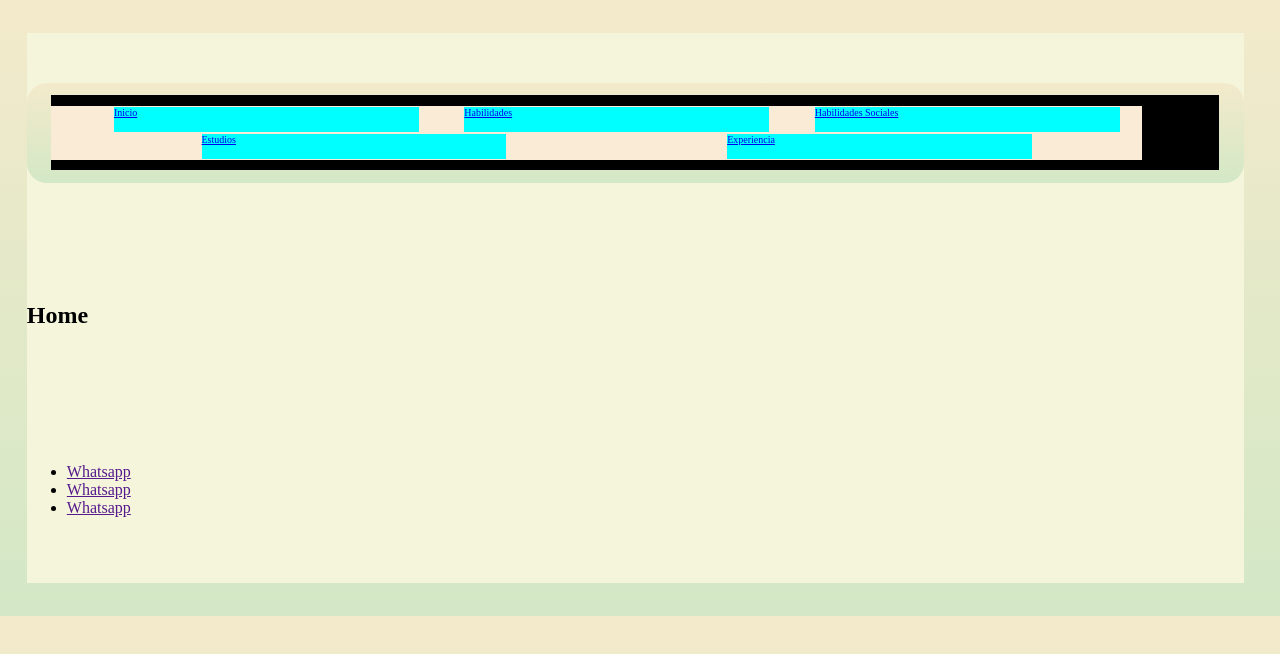
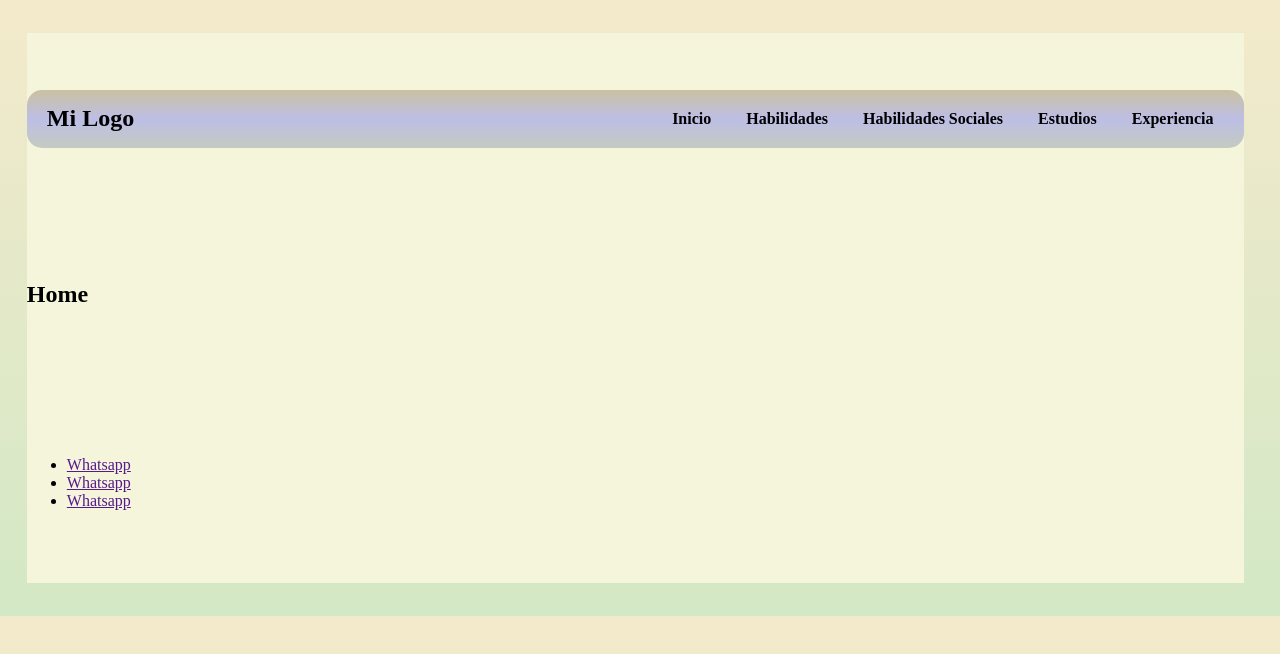
Before and after one commit to ValeriaPache/Portafolio_React_Valeria_Pacheco, a React (Vite) app: page / in a window 1280 px wide. Shown: the top 654 px of the page. Built offline with nearby package versions, Linux system fonts and the light colour scheme.

Commit message:
Organized the header and created a hamburger menu

```diff
--- a/src/components/Layouts/Header/Header.jsx
+++ b/src/components/Layouts/Header/Header.jsx
@@ -1,19 +1,25 @@
-import React from 'react'
+import React, {useState} from 'react'
 import { NavLink } from 'react-router-dom'
 import "./StylesHeader.css"
 import "../../../index.css"
 export const Header = () => {
+  const [menuOpen, setMenuOpen] = useState(false);
   return (
-    <header className='containerHeader'>
-        <nav className='navHeader'>
-            <ul className='containerItemsHeader'>
-                <li className='containerLiHeader'><NavLink to="/">Inicio</NavLink></li>
-                <li className='containerLiHeader'><NavLink to="/skills">Habilidades</NavLink></li>
-                <li className='containerLiHeader'><NavLink to="/socialskills">Habilidades Sociales</NavLink></li>
-                <li className='containerLiHeader'><NavLink to="/studies">Estudios</NavLink></li>
-                <li className='containerLiHeader'><NavLink to="/experiences">Experiencia</NavLink></li>
-            </ul>
-        </nav>
+
+    <header className="containerHeader">
+      <div className="logo">Mi Logo</div>
+      {/* Botón de menú hamburguesa */}
+      <button className="menu-toggle" onClick={() => setMenuOpen(!menuOpen)}>
+        ☰
+      </button>
+      {/* Menú de navegación */}
+      <nav className={`nav-links ${menuOpen ? "open" : ""}`}>
+        <NavLink to="/">Inicio</NavLink>
+        <NavLink to="/skills">Habilidades</NavLink>
+        <NavLink to="/socialSkills">Habilidades Sociales</NavLink>
+        <NavLink to="/studies">Estudios</NavLink>
+        <NavLink to="/experiences">Experiencia</NavLink>
+      </nav>
     </header>
   )
 }
--- a/src/components/Layouts/Header/StylesHeader.css
+++ b/src/components/Layouts/Header/StylesHeader.css
@@ -1,34 +1,67 @@
-#root > .containerHeader{
-    width: 100%;
-    height: 100px;
-    background: linear-gradient(to bottom, #f3eacb, #d3e8c6);
+/* Estilos base del header */
+#root  >.containerHeader {
     display: flex;
-    flex-direction: column;
-    justify-content: center;
+    justify-content: space-between;
     align-items: center;
-    border-radius: 20px;
-}
-.containerHeader > .navHeader{
-    width: 96%;
-    height: 75px;
-    background-color: black;
+    background: linear-gradient(to bottom, #cac1a1,rgb(189, 190, 229), #c4cbc0);
+    padding: 10px 20px;
+    border-radius: 15px;
+  }
+
+  /* Estilos del logo */
+  .logo {
+    font-size: 1.5rem;
+    font-weight: bold;
+  }
+
+  /* Estilos del menú de navegación */
+  .nav-links {
     display: flex;
-    align-items: center;
-}
-.navHeader > .containerItemsHeader{
-    background-color: antiquewhite;
-    width: 90%;
-    height: 54px;
-    display: flex;
-    justify-content: space-around;
-    flex-wrap: wrap;
-    list-style-type: none;
-    font-size: 10px;
-    align-items: center;
-}
-.containerItemsHeader > .containerLiHeader{
-    width: 29%;
-    height: 25px;
-    background-color: aqua;
+    gap: 15px;
+  }
 
-}
+  /* Estilos para los enlaces */
+  .nav-links a {
+    text-decoration: none;
+    color: black;
+    font-weight: bold;
+    padding: 10px;
+    transition: 0.3s;
+  }
+
+  .nav-links a:hover {
+    background: white;
+    border-radius: 5px;
+  }
+
+  /* Botón de menú hamburguesa */
+  .menu-toggle {
+    display: none; /* Oculto en pantallas grandes */
+    font-size: 2rem;
+    background: none;
+    border: none;
+    cursor: pointer;
+  }
+
+  /* Responsive para móviles */
+  @media (max-width: 768px) {
+    .menu-toggle {
+      display: block; /* Se muestra en pantallas pequeñas */
+    }
+
+    .nav-links {
+      display: none; /* Oculta el menú por defecto */
+      flex-direction: column;
+      position: absolute;
+      top: 60px;
+      left: 0;
+      background: cyan;
+      width: 100%;
+      text-align: center;
+      padding: 10px;
+    }
+
+    .nav-links.open {
+      display: flex; /* Muestra el menú cuando el botón es presionado */
+    }
+  }
```
